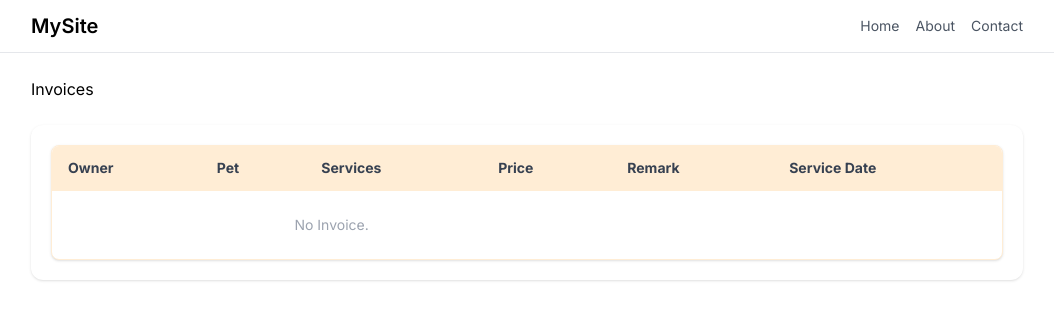
After one commit to Suchaya-aum/WoofQueue, a Django app: page /woofq/invoice/ in a window 1280 px wide. The commit adds this page. Shown: the top 320 px of the page, without its empty margins (113-1167 px from the left). Run offline with Django 5.2, Linux system fonts and the light colour scheme; data that the repository does not hold is empty; some libraries are stand-ins or nearby versions.

Commit message:
Invoice view

```diff
--- a/project/myproject/app/models.py
+++ b/project/myproject/app/models.py
@@ -34,7 +34,7 @@ class HairType(models.Model):
     price = models.DecimalField(max_digits=10, decimal_places=2)
 
 class Pet(models.Model):
-    owner = models.ForeignKey(Customer, null=False, on_delete=models.CASCADE)
+    owner = models.ForeignKey(CustomerProfile, null=False, on_delete=models.CASCADE)
     size = models.ForeignKey(Size, null=False, on_delete=models.CASCADE)
     hair_type = models.ForeignKey(HairType, null=False, on_delete=models.CASCADE)
     pet_name = models.CharField(max_length=25, null=False)
@@ -67,10 +67,6 @@ class Invoice(models.Model):
     def __str__(self):
         return f"Invoice for Appointment {self.appointment_id} - Total Amount: ${self.total_amount}"
 
-class AppointmentService(models.Model):
-    appointment_id = models.ForeignKey("Appointment", on_delete=models.CASCADE)
-    service_id = models.ForeignKey("Service", on_delete=models.CASCADE)
-
 class Service(models.Model):
     service_name = models.CharField(max_length=50, null=False)
     duration = models.IntegerField(null=False)
--- /dev/null
+++ b/project/myproject/app/templates/invoice.html
@@ -0,0 +1,47 @@
+{% extends 'base.html' %}
+{% load static %}
+
+{% block title %}
+invoice
+{% endblock %}
+
+{% block head %}
+<p>Invoices</p>
+{% endblock %}
+
+{% block content %}
+<div class="overflow-x-auto bg-white rounded-lg shadow border border-orange-100">
+    <table class="min-w-full divide-y divide-orange-100">
+        <thead class="bg-orange-100 text-left text-sm font-semibold text-gray-700">
+            <tr>
+                <th class="px-4 py-3">Owner</th>
+                <th class="px-4 py-3">Pet</th>
+                <th class="px-4 py-3">Services</th>
+                <th class="px-4 py-3">Price</th>
+                <th class="px-4 py-3">Remark</th>
+                <th class="px-4 py-3">Service Date</th>
+            </tr>
+        </thead>
+        <tbody class="divide-y divide-gray-100 text-sm">
+            {% for invoice in invoice_list %}
+            <tr class="hover:bg-orange-50 transition">
+                <td class="px-4 py-3">{{ invoice.appointment_id.pet_id.owner.first_name }}</td>
+                <td class="px-4 py-3 font-medium">{{ invoice.appointment_id.pet_id.pet_name }}</td>
+                <td class="px-4 py-3">
+                    {% for service in invoice.appointment_id.service_set %}
+                    {{ service.service_name }}
+                    {% endfor %}
+                </td>
+                <td class="px-4 py-3">{{ invoice.total_price }}</td>
+                <td class="px-4 py-3">{{ invoice.remark }}</td>
+                <td class="px-4 py-3">{{ invoice.appointment_id.appointment_time }}</td>
+            </tr>
+            {% empty %}
+            <tr>
+                <td colspan="4" class="text-center text-gray-400 px-4 py-6">No Invoice.</td>
+            </tr>
+            {% endfor %}
+        </tbody>
+    </table>
+</div>
+{% endblock %}
--- a/project/myproject/app/urls.py
+++ b/project/myproject/app/urls.py
@@ -8,6 +8,7 @@ urlpatterns = [
     path("service/", views.ServiceManagementView.as_view(), name="service"),
     path("service/create", views.ServiceCreateView.as_view(), name="service_create"),
     path("service/update/<int:pk>", views.ServiceUpdateView.as_view(), name="service_update"),
+    path("invoice/", views.InvoiceView.as_view(), name="invoice"),
 
 
 ]
--- a/project/myproject/app/views.py
+++ b/project/myproject/app/views.py
@@ -32,7 +32,6 @@ class ServiceCreateView(View):
         if serviceform.is_valid():
             new_service = serviceform.save()
 
-            new_service.save()
             return redirect("service")
         return render(request, "create_service.html", {"serviceform": serviceform})
 
@@ -59,5 +58,9 @@ class ServiceUpdateView(View):
 class ServiceManagementView(View):
     def get(self, request):
         service_list = Service.objects.all()
-        print(service_list[0].staff_id.staff_profile.first_name)
         return render(request, "service.html", {"service_list": service_list})
+
+class InvoiceView(View):
+    def get(self, request):
+        invoice_list = Service.objects.all()
+        return render(request, "invoice.html", {"invoice_list": invoice_list})
```
Also changed, not shown: project/myproject/app/templates/service.html (+11 -5 lines), project/myproject/app/migrations/0003_alter_pet_owner.py (added), project/myproject/app/migrations/0004_delete_appointmentservice.py (added).
